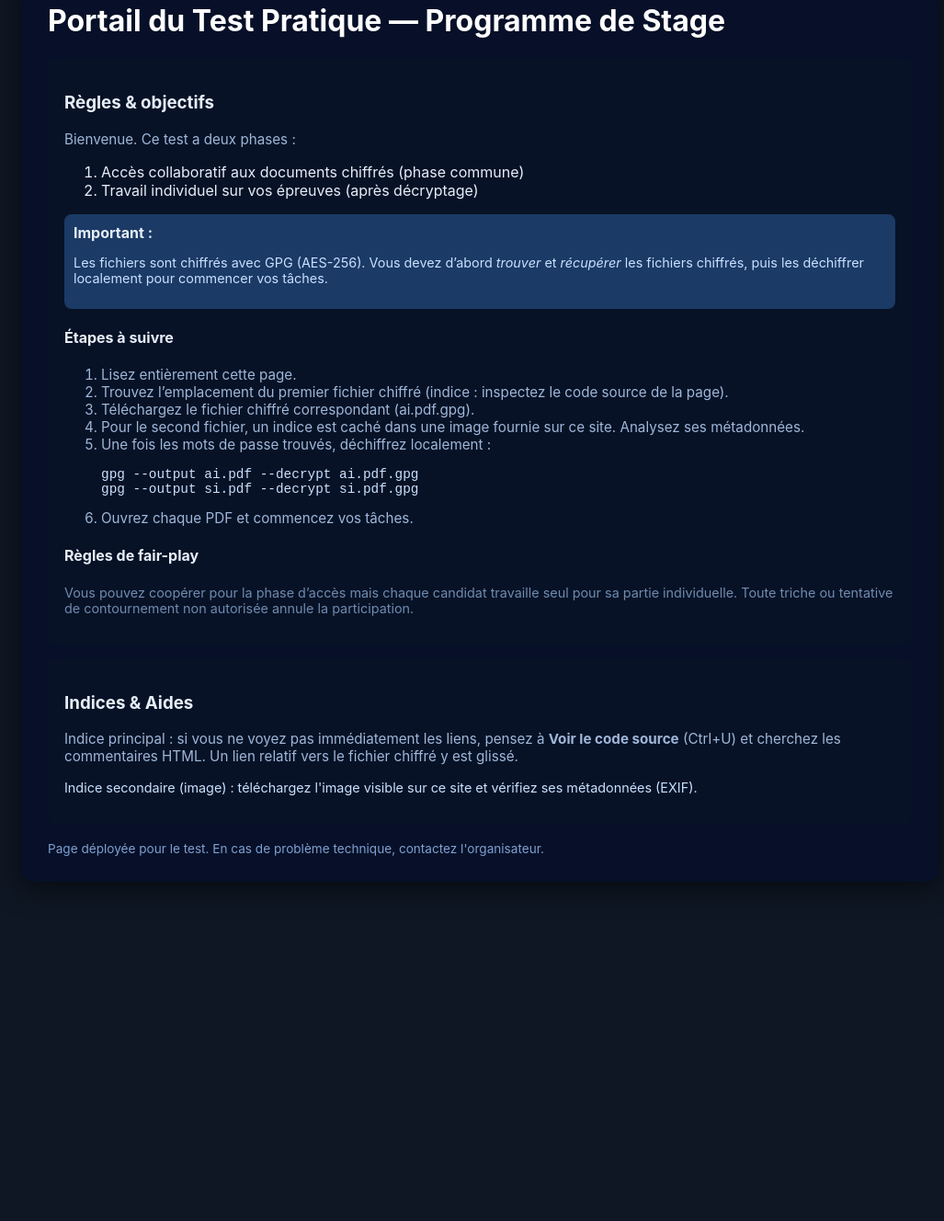
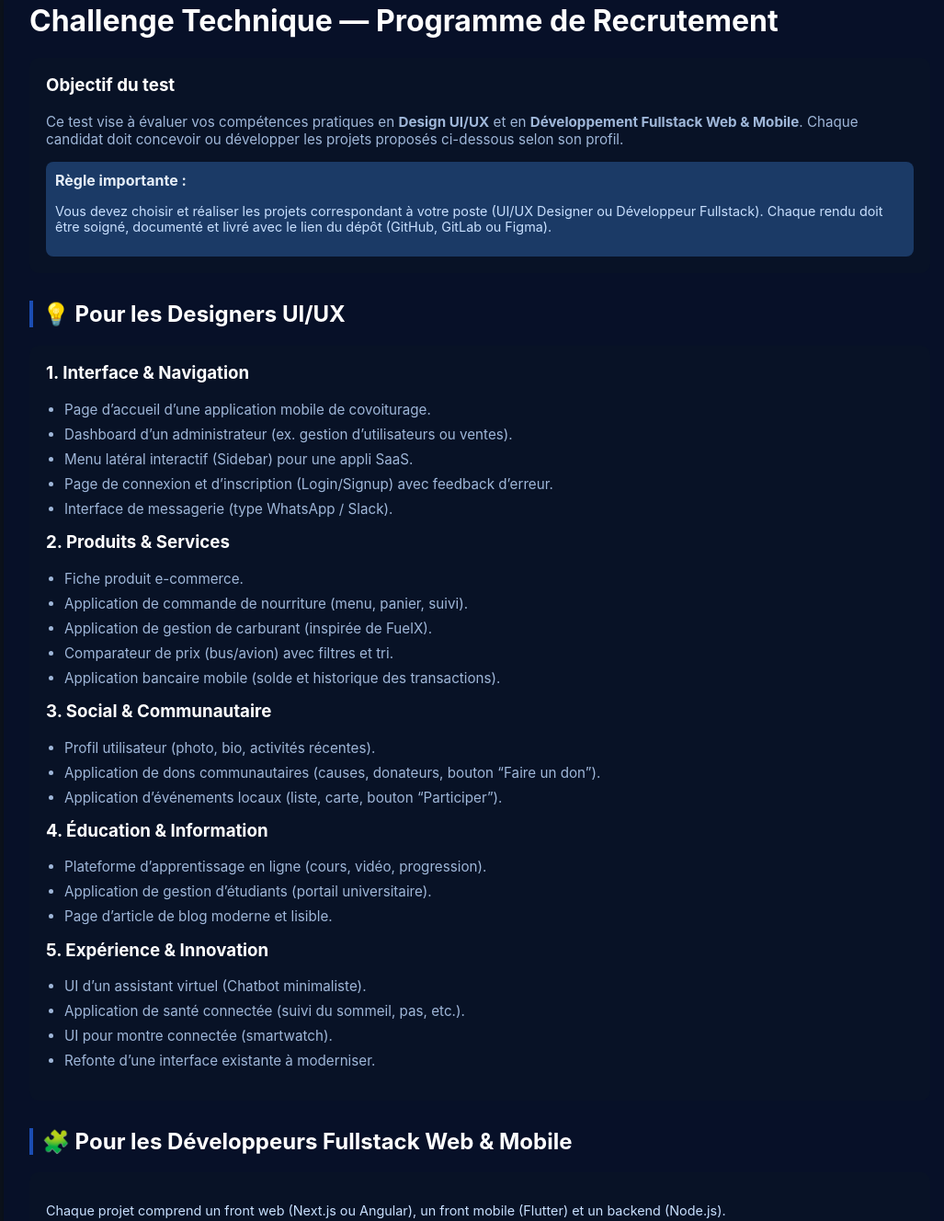
Before and after one commit to djlo1/github-challenge, a plain HTML site: page index.html in a window 1280 px wide. Shown: the part 65-1393 px from the top of the page at 92% size, without its empty margins (118-1145 px from the left). Before the commit the page ends 1064 px from the top, so only its background shows below. Drawn offline with Linux system fonts and the light colour scheme.

Commit message:
Update index.html

```diff
--- a/index.html
+++ b/index.html
@@ -5,65 +5,202 @@
   <meta name="viewport" content="width=device-width,initial-scale=1" />
   <title>Challenge - Test Pratique</title>
   <style>
-    body{font-family:Inter,system-ui,Segoe UI,Arial;margin:0;background:#0f1724;color:#e6eef8}
-    .wrap{max-width:940px;margin:40px auto;padding:28px;background:#071028;border-radius:12px;box-shadow:0 6px 30px rgba(0,0,0,0.6)}
-    h1{margin-top:0;color:#fff}
-    .card{background:#081226;padding:18px;border-radius:10px;margin-top:14px}
-    .hint{font-size:0.95rem;color:#9fb7d9}
-    .small{font-size:0.9rem;color:#c9e0ff}
-    .important{background:#1b3a66;padding:10px;border-radius:8px;margin-top:12px}
-    footer{margin-top:18px;font-size:0.85rem;color:#7fa0d1}
-    .muted{color:#6f8bb0;font-size:0.9rem}
+    body {
+      font-family: Inter, system-ui, Segoe UI, Arial;
+      margin: 0;
+      background: #0f1724;
+      color: #e6eef8;
+    }
+    .wrap {
+      max-width: 980px;
+      margin: 40px auto;
+      padding: 28px;
+      background: #071028;
+      border-radius: 12px;
+      box-shadow: 0 6px 30px rgba(0,0,0,0.6);
+    }
+    h1, h2, h3 {
+      color: #fff;
+      margin-top: 0;
+    }
+    h2 {
+      margin-top: 30px;
+      border-left: 4px solid #1b4db3;
+      padding-left: 10px;
+    }
+    .card {
+      background: #081226;
+      padding: 18px;
+      border-radius: 10px;
+      margin-top: 14px;
+    }
+    ol, ul {
+      padding-left: 20px;
+    }
+    li {
+      margin-bottom: 8px;
+    }
+    .hint {
+      font-size: 0.95rem;
+      color: #9fb7d9;
+    }
+    .small {
+      font-size: 0.9rem;
+      color: #c9e0ff;
+    }
+    .important {
+      background: #1b3a66;
+      padding: 10px;
+      border-radius: 8px;
+      margin-top: 12px;
+    }
+    footer {
+      margin-top: 40px;
+      font-size: 0.85rem;
+      color: #7fa0d1;
+      text-align: center;
+    }
+    .muted {
+      color: #6f8bb0;
+      font-size: 0.9rem;
+    }
   </style>
 </head>
 <body>
   <div class="wrap">
-    <h1>Portail du Test Pratique — Programme de Stage</h1>
+    <h1>Challenge Technique — Programme de Recrutement</h1>
 
     <div class="card">
-      <h3>Règles & objectifs</h3>
+      <h3>Objectif du test</h3>
       <p class="hint">
-        Bienvenue. Ce test a deux phases :
-        <ol>
-          <li>Accès collaboratif aux documents chiffrés (phase commune)</li>
-          <li>Travail individuel sur vos épreuves (après décryptage)</li>
-        </ol>
+        Ce test vise à évaluer vos compétences pratiques en <strong>Design UI/UX</strong> et en <strong>Développement Fullstack Web & Mobile</strong>.
+        Chaque candidat doit concevoir ou développer les projets proposés ci-dessous selon son profil.
       </p>
 
       <div class="important">
-        <strong>Important :</strong>
-        <p class="small">Les fichiers sont chiffrés avec GPG (AES-256). Vous devez d’abord <em>trouver</em> et <em>récupérer</em> les fichiers chiffrés, puis les déchiffrer localement pour commencer vos tâches.</p>
+        <strong>Règle importante :</strong>
+        <p class="small">
+          Vous devez choisir et réaliser les projets correspondant à votre poste (UI/UX Designer ou Développeur Fullstack).
+          Chaque rendu doit être soigné, documenté et livré avec le lien du dépôt (GitHub, GitLab ou Figma).
+        </p>
       </div>
-
-      <h4>Étapes à suivre</h4>
-      <ol class="hint">
-        <li>Lisez entièrement cette page.</li>
-        <li>Trouvez l’emplacement du premier fichier chiffré (indice : inspectez le code source de la page).</li>
-        <li>Téléchargez le fichier chiffré correspondant (ai.pdf.gpg).</li>
-        <li>Pour le second fichier, un indice est caché dans une image fournie sur ce site. Analysez ses métadonnées.</li>
-        <li>Une fois les mots de passe trouvés, déchiffrez localement :
-          <pre class="small">gpg --output ai.pdf --decrypt ai.pdf.gpg
-gpg --output si.pdf --decrypt si.pdf.gpg</pre>
-        </li>
-        <li>Ouvrez chaque PDF et commencez vos tâches.</li>
-      </ol>
-
-      <h4>Règles de fair-play</h4>
-      <p class="muted">Vous pouvez coopérer pour la phase d’accès mais chaque candidat travaille seul pour sa partie individuelle. Toute triche ou tentative de contournement non autorisée annule la participation.</p>
     </div>
 
+    <h2>💡 Pour les Designers UI/UX</h2>
     <div class="card">
-      <h3>Indices & Aides</h3>
-      <p class="hint">Indice principal : si vous ne voyez pas immédiatement les liens, pensez à <strong>Voir le code source</strong> (Ctrl+U) et cherchez les commentaires HTML. Un lien relatif vers le fichier chiffré y est glissé.</p>
-      <p class="small">Indice secondaire (image) : téléchargez l'image visible sur ce site et vérifiez ses métadonnées (EXIF).</p>
+      <h3>1. Interface & Navigation</h3>
+      <ul class="hint">
+        <li>Page d’accueil d’une application mobile de covoiturage.</li>
+        <li>Dashboard d’un administrateur (ex. gestion d’utilisateurs ou ventes).</li>
+        <li>Menu latéral interactif (Sidebar) pour une appli SaaS.</li>
+        <li>Page de connexion et d’inscription (Login/Signup) avec feedback d’erreur.</li>
+        <li>Interface de messagerie (type WhatsApp / Slack).</li>
+      </ul>
+
+      <h3>2. Produits & Services</h3>
+      <ul class="hint">
+        <li>Fiche produit e-commerce.</li>
+        <li>Application de commande de nourriture (menu, panier, suivi).</li>
+        <li>Application de gestion de carburant (inspirée de FuelX).</li>
+        <li>Comparateur de prix (bus/avion) avec filtres et tri.</li>
+        <li>Application bancaire mobile (solde et historique des transactions).</li>
+      </ul>
+
+      <h3>3. Social & Communautaire</h3>
+      <ul class="hint">
+        <li>Profil utilisateur (photo, bio, activités récentes).</li>
+        <li>Application de dons communautaires (causes, donateurs, bouton “Faire un don”).</li>
+        <li>Application d’événements locaux (liste, carte, bouton “Participer”).</li>
+      </ul>
+
+      <h3>4. Éducation & Information</h3>
+      <ul class="hint">
+        <li>Plateforme d’apprentissage en ligne (cours, vidéo, progression).</li>
+        <li>Application de gestion d’étudiants (portail universitaire).</li>
+        <li>Page d’article de blog moderne et lisible.</li>
+      </ul>
+
+      <h3>5. Expérience & Innovation</h3>
+      <ul class="hint">
+        <li>UI d’un assistant virtuel (Chatbot minimaliste).</li>
+        <li>Application de santé connectée (suivi du sommeil, pas, etc.).</li>
+        <li>UI pour montre connectée (smartwatch).</li>
+        <li>Refonte d’une interface existante à moderniser.</li>
+      </ul>
+    </div>
+
+    <h2>🧩 Pour les Développeurs Fullstack Web & Mobile</h2>
+    <div class="card">
+      <p class="small">Chaque projet comprend un front web (Next.js ou Angular), un front mobile (Flutter) et un backend (Node.js).</p>
+
+      <ol class="hint">
+        <li>
+          <strong>Application de gestion de tâches</strong><br>
+          Web : Kanban pour organiser les tâches.<br>
+          Mobile : affichage simplifié + notifications.<br>
+          Backend : Node.js + MongoDB.
+        </li>
+        <li>
+          <strong>Application de gestion de carburant</strong><br>
+          Web : dashboard stations.<br>
+          Mobile : interface agent pour saisie des volumes.<br>
+          Backend : Node.js + JWT.
+        </li>
+        <li>
+          <strong>Mini plateforme e-commerce</strong><br>
+          Web : boutique + panier + commandes.<br>
+          Mobile : app client.<br>
+          Backend : Node.js + PostgreSQL.
+        </li>
+        <li>
+          <strong>Application de réservation</strong><br>
+          Web : interface admin.<br>
+          Mobile : app client (réservation).<br>
+          Backend : Node.js + MongoDB.
+        </li>
+        <li>
+          <strong>Application de gestion immobilière</strong><br>
+          Web : gestion des logements.<br>
+          Mobile : app locataire.<br>
+          Backend : Node.js REST API.
+        </li>
+        <li>
+          <strong>Application de gestion de stock</strong><br>
+          Web : gestion produits.<br>
+          Mobile : scan et mise à jour stock.<br>
+          Backend : Node.js + MongoDB.
+        </li>
+        <li>
+          <strong>Application de gestion d’événements</strong><br>
+          Web : création & gestion.<br>
+          Mobile : inscription & QR code.<br>
+          Backend : Node.js sécurisé.
+        </li>
+        <li>
+          <strong>Mini réseau social</strong><br>
+          Web : fil d’actualités.<br>
+          Mobile : likes & commentaires.<br>
+          Backend : Node.js + WebSocket.
+        </li>
+        <li>
+          <strong>Application de gestion d’apprentissage</strong><br>
+          Web : upload cours + suivi.<br>
+          Mobile : lecture vidéo.<br>
+          Backend : Node.js + PostgreSQL.
+        </li>
+        <li>
+          <strong>Application de suivi de dépenses</strong><br>
+          Web : statistiques & graphiques.<br>
+          Mobile : saisie rapide.<br>
+          Backend : Node.js + MongoDB.
+        </li>
+      </ol>
     </div>
 
     <footer>
-      Page déployée pour le test. En cas de problème technique, contactez l'organisateur.
+      Page d’énoncé officielle — Challenge Technique © WONDER TECK.
+      <br>Contact : dalohou@wonderteck.com | +229 62 14 66 15
     </footer>
   </div>
-
-  <!-- INDICE CACHE: Le premier fichier chiffré est disponible en relatif sous:
-       /challenge/locked_ai/ai.pdf.gpg -->
 </body>
 </html>
```
